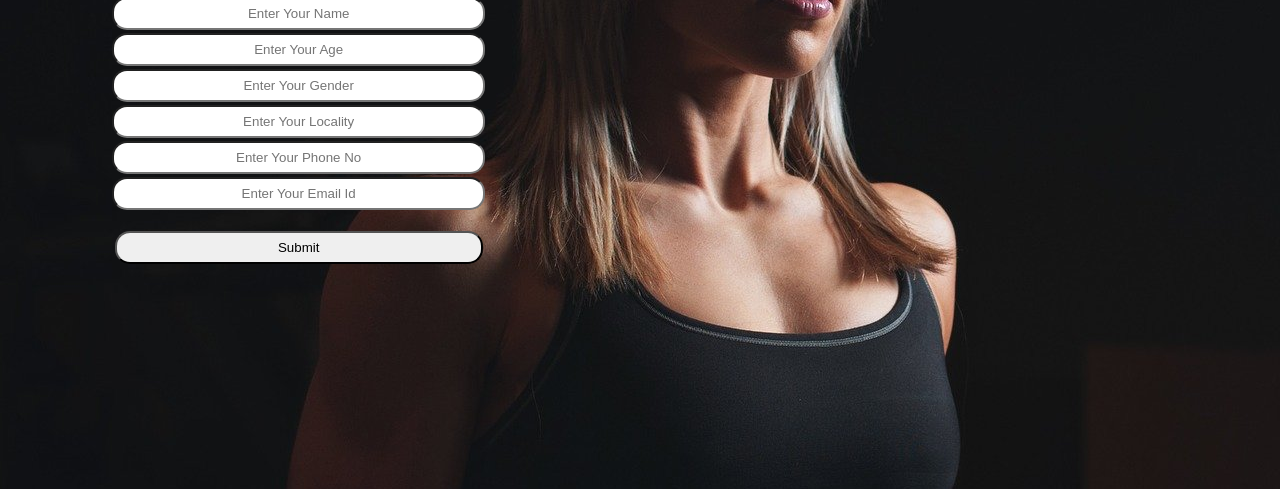
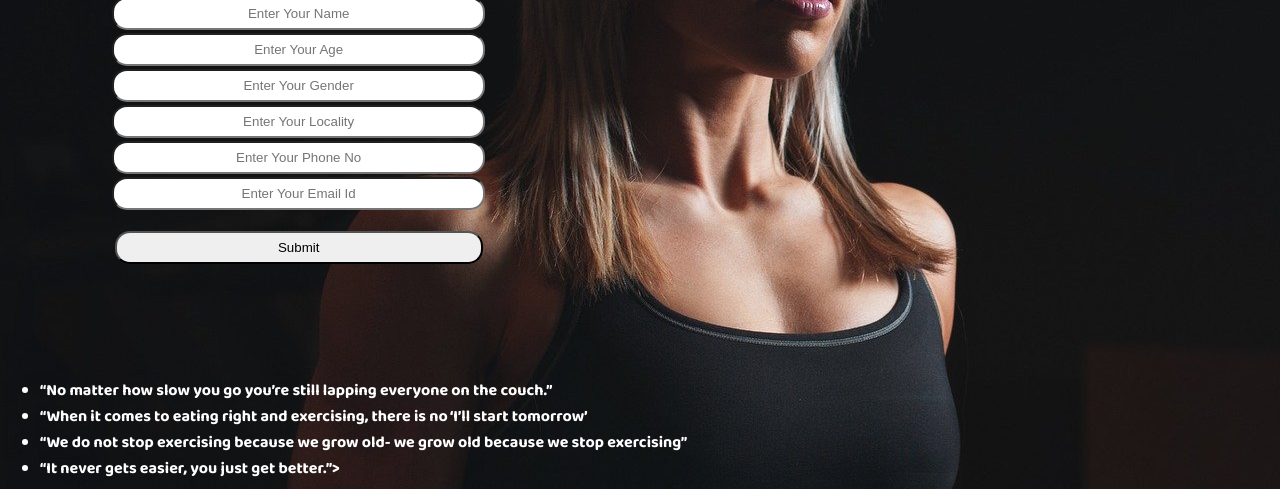
Before and after one commit to Vaniket001/harry-css-gym-app, a plain HTML site: page PROJECT-1/index.html in a window 1280 px wide. Shown: the part 275-764 px from the top of the page. Drawn offline with Linux system fonts and the light colour scheme.

Commit message:
Quotes added

```diff
--- a/PROJECT-1/index.html
+++ b/PROJECT-1/index.html
@@ -164,5 +164,13 @@
                </div>
                <button class="button">Submit</button>
             </div>
+            <div class="text">
+                <ul class="text1">
+                  <li>“No matter how slow you go you’re still lapping everyone on the couch.”</li>
+                  <li>“When it comes to eating right and exercising, there is no ‘I’ll start tomorrow’</li>
+                  <li>“We do not stop exercising because we grow old- we grow old because we stop exercising”</li>
+                  <li>“It never gets easier, you just get better.”></li>
+                </ul>
+              </div>
 </body>
 </html>
```
